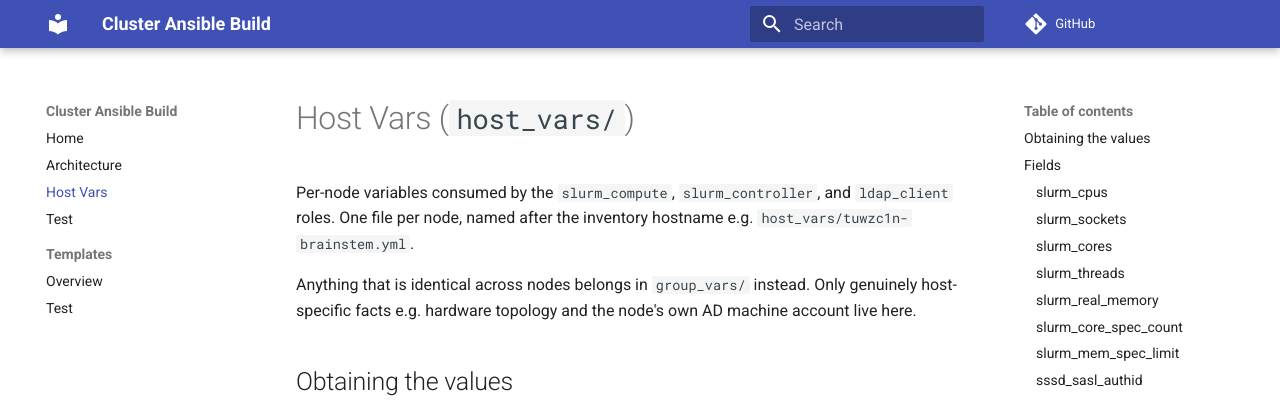
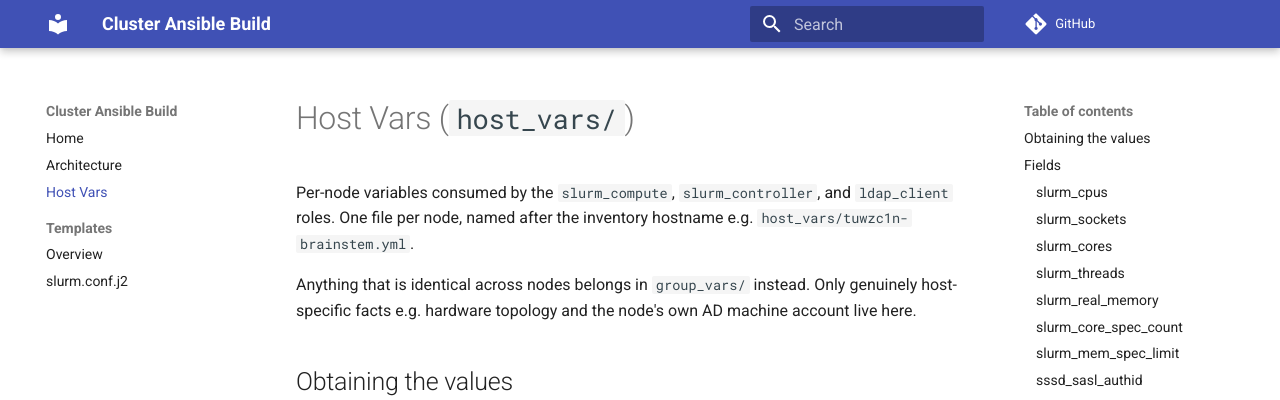
Before and after one commit to JanErikHuehne/cluster_management, an MkDocs documentation site: the page built from docs/hosts_vars/index.md, in a window 1280 px wide. Shown: the top 400 px of the page. Built offline with MkDocs 1.6.1 and Material for MkDocs 9.7.7, drawn with Linux system fonts in a browser that asks for light colours; comment, search, counter and statistics services are not loaded; part of the change alters nothing that is shown.

Commit message:
Added templates in docs

```diff
--- a/mkdocs.yml
+++ b/mkdocs.yml
@@ -13,7 +13,6 @@ nav:
   - Home: index.md
   - Architecture: architecture.md
   - Host Vars: hosts_vars/index.md
-  - Test: templates/slurm_conf_j2.md
   - Templates:
-    - Overview: templates/index.md
-    - slurm.conf: templates/slurm_conf_j2.md
+      - Overview: templates/index.md
+      - slurm.conf.j2: templates/slurm_conf_j2.md
```
